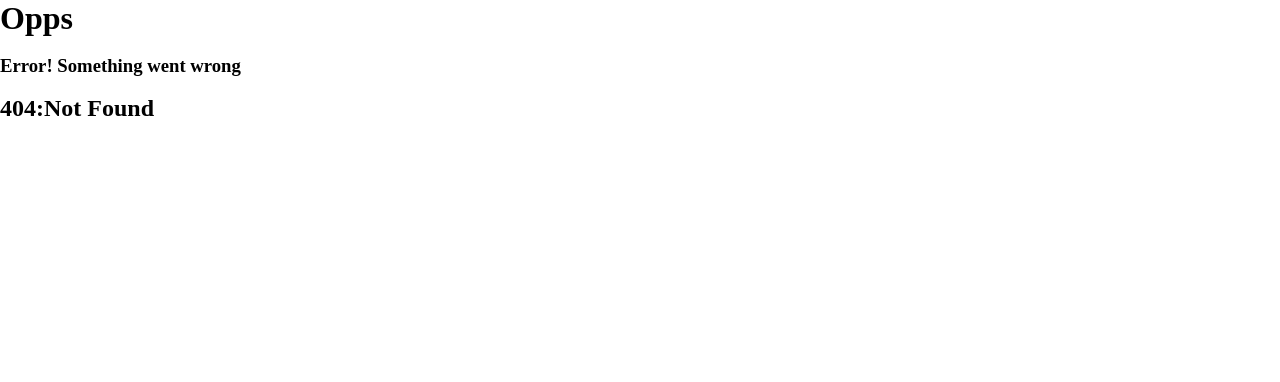
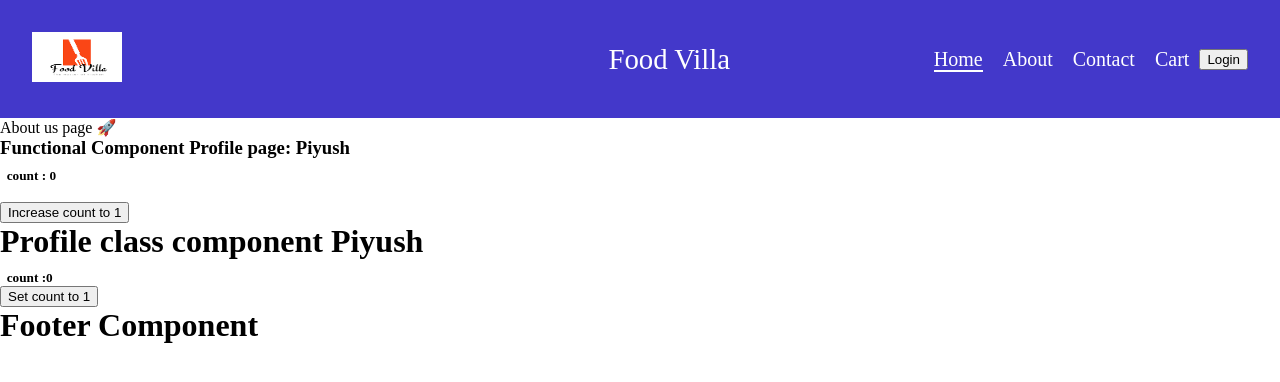
Before and after one commit to LundPiyush/NamasteReact, a React (Vite) app in the folder FoodVilla/: page /about/profile in a window 1280 px wide. Before the commit this address had no page. Shown: the top 382 px of the page. Built offline with nearby package versions, Linux system fonts and the light colour scheme.

Commit message:
feat(): class based components

```diff
--- a/FoodVilla/src/components/About.js
+++ b/FoodVilla/src/components/About.js
@@ -1,4 +1,17 @@
+import { Outlet } from "react-router-dom";
+import ProfileClasssComponent from "./ProfileClass";
+import ProfileFunctionalComponent from "./Profile";
+
 const About = () => {
-  return <div>About us page</div>;
+  return (
+    <div>
+      About us page 🚀
+      {/* Injecting outlet as profile compoment is child of about component */}
+      {/* <Outlet /> */}
+      <ProfileFunctionalComponent name={"Piyush"} />
+      {/* This is class component */}
+      <ProfileClasssComponent name={"Piyush"} />
+    </div>
+  );
 };
 export default About;
--- /dev/null
+++ b/FoodVilla/src/components/Profile.js
@@ -0,0 +1,17 @@
+import { useState } from "react";
+
+const Profile = (props) => {
+  const [count, setCount] = useState(0);
+  const [coun2] = useState(1);
+
+  return (
+    <div>
+      <h3>Functional Component Profile page: {props.name}</h3>
+      <h5>count : {count}</h5>
+      <br></br>
+      <button onClick={() => setCount(1)}>Increase count to 1</button>
+    </div>
+  );
+};
+
+export default Profile;
--- /dev/null
+++ b/FoodVilla/src/components/ProfileClass.js
@@ -0,0 +1,36 @@
+import React from "react";
+
+class Profile extends React.Component {
+  constructor(props) {
+    super(props);
+    // Create state object
+    this.state = {
+      count: 0,
+      count2: 1,
+    };
+  }
+  componentDidMount() {
+    // this will be called after render method. We will calling the API CALLS in this method
+    console.log("ComponentDidmount");
+  }
+  render() {
+    return (
+      <>
+        <h1>Profile class component {this.props.name}</h1>
+        <h5>count :{this.state.count}</h5>
+
+        <button
+          onClick={() =>
+            // WE DON'T MUTATE (MODIFY) THE STATE DIRECTLY
+            // NEVER DO THIS this.state.count = something
+            this.setState({ count: 1 })
+          }
+        >
+          Set count to 1
+        </button>
+      </>
+    );
+  }
+}
+
+export default Profile;
```
Also changed, not shown: FoodVilla/src/App.js (+7 -0 lines).
